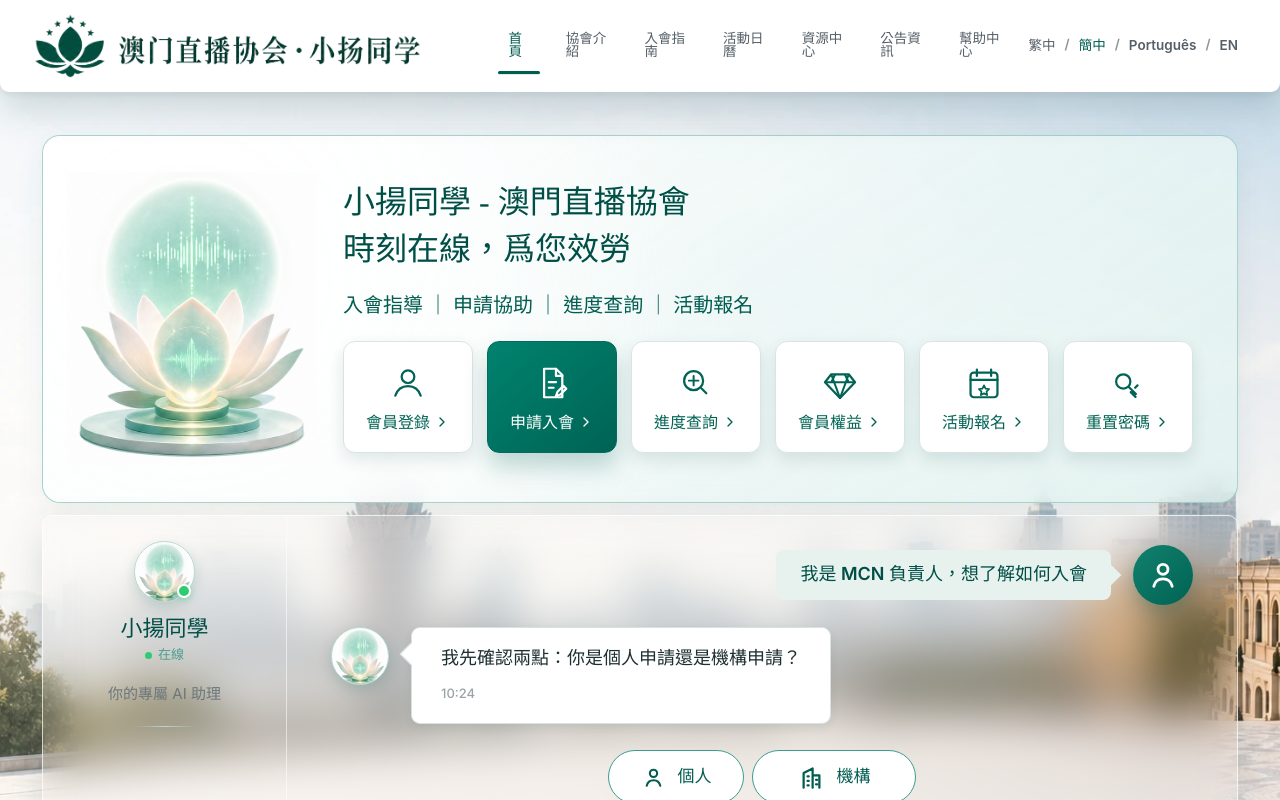
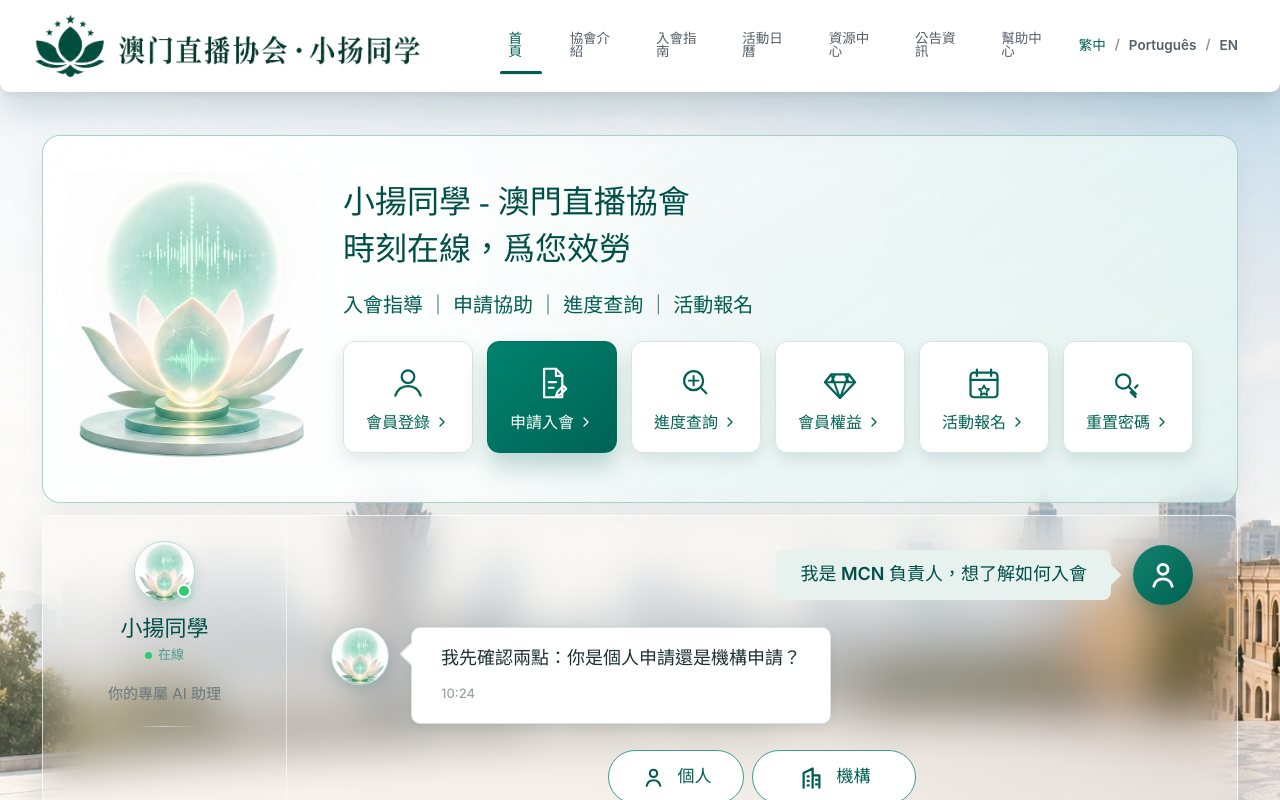
Before and after one commit to Bruce61416511/new_macao, a React (Vite) app in the folder frontend-web/: page / in a window 1280 px wide. Shown: the top 800 px of the page. Built offline with nearby package versions, Linux system fonts and the light colour scheme.

Commit message:
fix: 移除 HeaderNav 簡中按钮 和 MemberPage 簡體选项，默认繁中/繁體

```diff
--- a/frontend-web/src/components/HeaderNav.jsx
+++ b/frontend-web/src/components/HeaderNav.jsx
@@ -8,7 +8,7 @@ const menuItems = [
   '幫助中心',
 ];
 
-const languages = ['繁中', '簡中', 'Português', 'EN'];
+const languages = ['繁中', 'Português', 'EN'];
 
 function LogoPlaceholder() {
   return (
@@ -50,7 +50,7 @@ function LanguageSwitch() {
           <button
             className={[
               'px-[9px] transition-colors hover:text-[#004f46]',
-              language === '簡中' ? 'font-semibold text-[#005d50]' : '',
+              language === '繁中' ? 'font-semibold text-[#005d50]' : '',
             ].join(' ')}
             type="button"
           >
--- a/frontend-web/src/components/MemberPage.jsx
+++ b/frontend-web/src/components/MemberPage.jsx
@@ -277,8 +277,7 @@ function MemberTopBar({ profile, dropdownOpen, setDropdownOpen, dropdownRef, onL
             權威認證 · 值得信賴
           </div>
           <div className="flex items-center gap-5 text-[14px] font-semibold">
-            <span className="rounded-full bg-[#006252] px-4 py-2 text-white">簡體</span>
-            <span>繁體</span>
+            <span className="rounded-full bg-[#006252] px-4 py-2 text-white">繁體</span>
             <span>EN</span>
             <span>PT</span>
           </div>
```
